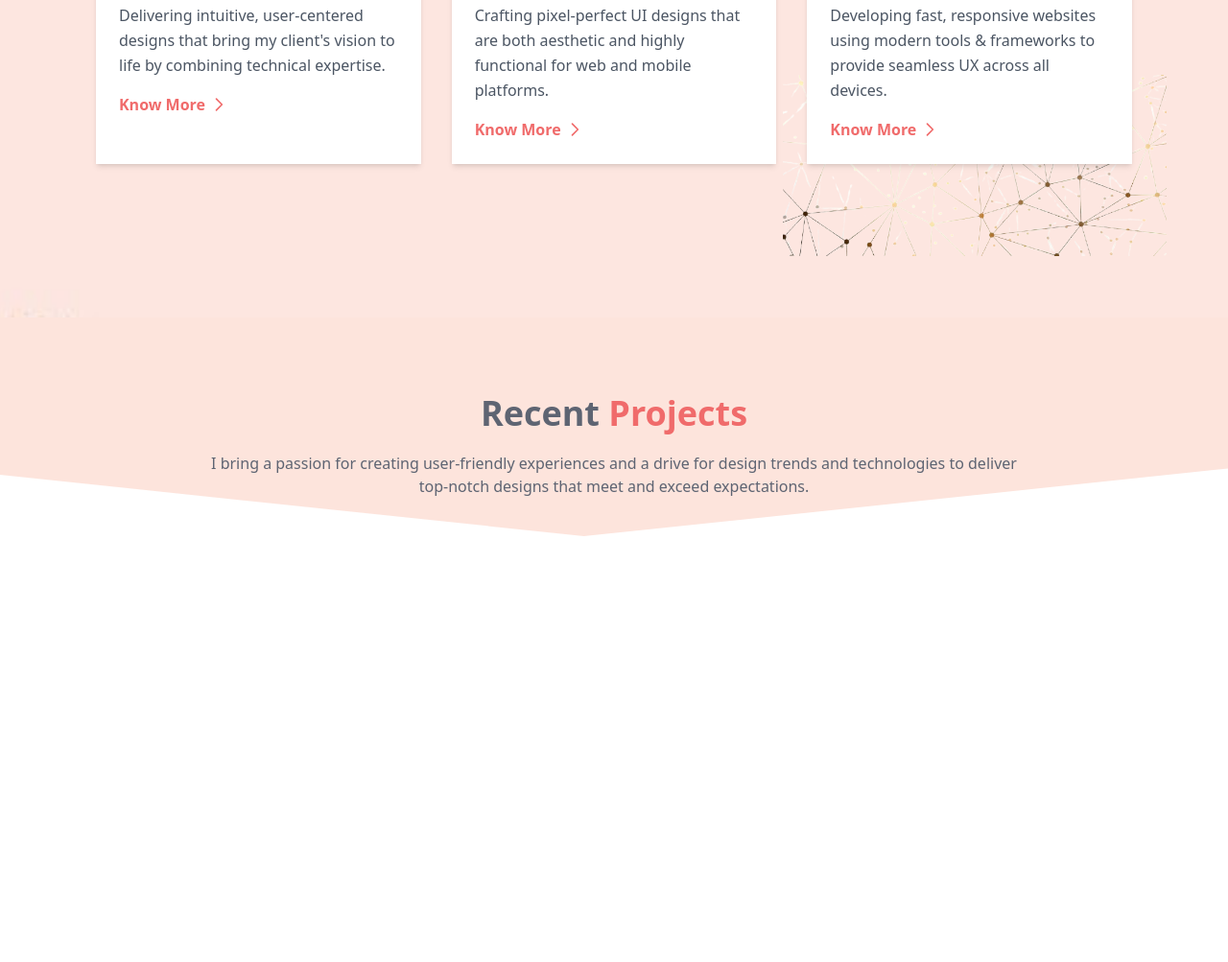
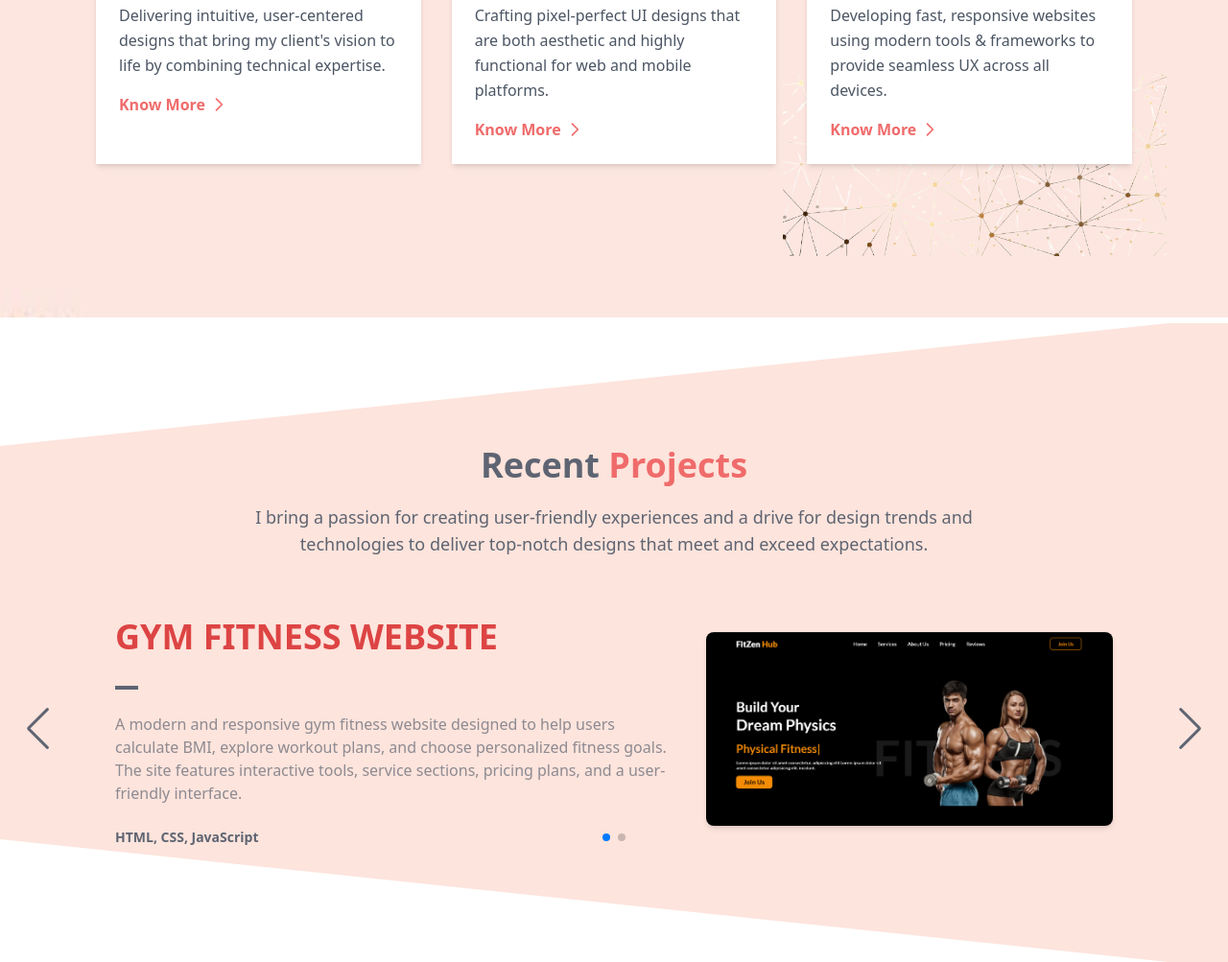
Before and after one commit to akshita03par/portfolio_website, a website: page index.html in a window 1280 px wide. Shown: the part 1269-2272 px from the top of the page at 96% size. Before the commit the page ends 1892 px from the top, so only its background shows below. Drawn offline with nearby package versions, Linux system fonts and the light colour scheme.

Commit message:
project section complete

```diff
--- a/app.js
+++ b/app.js
@@ -5,3 +5,35 @@
  menuBtn.addEventListener("click", () => {
    mobileMenu.classList.toggle("hidden");
  });
+
+// Typed text animation
+
+var typeData = new Typed(".role", {
+  strings: [
+    "Full Stack Developer",
+    "Web Developer",
+    "UI-UX Designer",
+    "Backend Developer",
+    "Coder",
+  ],
+  loop: true,
+  typeSpeed: 100,
+  backSpeed: 80,
+  backDelay: 1000,
+});
+
+ // swiper
+
+  const swiper = new Swiper(".mySwiper", {
+    slidesPerView: 1,
+    spaceBetween: 30,
+    loop: true,
+    pagination: {
+      el: ".swiper-pagination",
+      clickable: true,
+    },
+    navigation: {
+      nextEl: ".swiper-button-next",
+      prevEl: ".swiper-button-prev",
+    },
+  });
--- a/index.html
+++ b/index.html
@@ -11,6 +11,11 @@
       integrity="sha512-Kc323vGBEqzTmouAECnVceyQqyqdsSiqLQISBL29aUW4U/M7pSPA/gEUZQqv1cwx4OnYxTxve5UMg5GT6L4JJg=="
       crossorigin="anonymous"
       referrerpolicy="no-referrer"
+    />
+    <script src="https://cdn.tailwindcss.com"></script>
+    <link
+      rel="stylesheet"
+      href="https://cdn.jsdelivr.net/npm/swiper@11/swiper-bundle.min.css"
     />
   </head>
 
@@ -295,22 +300,25 @@
 
       <!-- project-section -->
 
-      <div class="relative overflow-hidden">
+      <div class="relative overflow-hidden bg-white mt-1.5">
         <!-- Top Tilt -->
-        <!-- <div class="absolute top-0 left-0 w-full h-32 bg-white transform -skew-y-6 origin-top-left"></div> -->
+        <div
+          class="absolute top-0 left-0 w-full h-32 bg-white transform -skew-y-6 origin-top-left z-20"
+        ></div>
 
         <!-- Slanted Background -->
         <div
-          class="absolute inset-0 bg-[#fde4dc] transform -skew-y-6 origin-top-left"
+          class="absolute inset-0 bg-[#fde4dc] transform -skew-y-6 origin-top-left min-h-[1800px] lg:min-h-[1600px] z-0"
         ></div>
 
         <!-- Content Above Background -->
-        <div class="relative z-10 px-4 py-20">
+        <div class="relative z-10 px-4 pb-10 pt-32">
           <div class="text-center">
             <h3 class="text-4xl text-[#5e6472] font-bold mb-5">
               Recent <span class="text-[#f06b6b]">Projects</span>
             </h3>
-            <p class="mb-6 md:w-3/4 md:px-12 mx-auto text-[#5e6472]">
+
+            <p class="mb-4 md:w-3/4 md:px-12 mx-auto text-[#5e6472] text-lg">
               I bring a passion for creating user-friendly experiences and a
               drive for design trends and technologies to deliver top-notch
               designs that meet and exceed expectations.
@@ -318,9 +326,94 @@
           </div>
         </div>
 
+        <!-- Swiper Start -->
+        <div class="relative z-10 pb-20 mb-10 px-4">
+          <div class="swiper mySwiper">
+            <div class="swiper-wrapper">
+              <!-- Slide 1 -->
+
+              <div class="swiper-slide">
+                <div
+                  class="w-10/12 max-w-[1080px] flex flex-col lg:flex-row justify-between items-center mx-auto gap-10"
+                >
+                  <div class="space-y-6 max-w-xl">
+                    <h2 class="font-bold text-[36px] text-[#dd4444]">
+                      GYM FITNESS WEBSITE
+                    </h2>
+
+                    <div class="w-6 h-1 bg-[#5e6472]"></div>
+
+                    <p class="text-[16px] leading-6 text-[#5e6472] opacity-70">
+                      A modern and responsive gym fitness website designed to
+                      help users calculate BMI, explore workout plans, and
+                      choose personalized fitness goals. The site features
+                      interactive tools, service sections, pricing plans, and a
+                      user-friendly interface.
+                    </p>
+
+                    <div
+                      class="text-sm font-semibold text-[#5e6472] z-50 relative"
+                    >
+                      HTML, CSS, JavaScript
+                    </div>
+                  </div>
+
+                  <div class="relative z-30">
+                    <img
+                      src="./images/gym-fitness-img.png"
+                      alt="Gym Fitness Website"
+                      class="w-full max-w-[580px] rounded-lg shadow-md"
+                    />
+                  </div>
+                </div>
+              </div>
+
+              <!-- Slide 2 -->
+              <div class="swiper-slide">
+                <div
+                  class="w-10/12 max-w-[1080px] flex flex-col lg:flex-row justify-between items-center mx-auto gap-10"
+                >
+                  <div class="space-y-6 max-w-xl">
+                    <h2 class="font-bold text-[36px] text-[#dd4444]">
+                      RAZORPAY CLONE
+                    </h2>
+
+                    <div class="w-6 h-1 bg-[#5e6472]"></div>
+
+                    <p class="text-[16px] leading-6 text-[#5e6472] opacity-70">
+                      A Razorpay clone homepage created using HTML, CSS and
+                      JavaScript. Modern layout, mobile responsiveness, and
+                      clean UI interactions.
+                    </p>
+
+                    <div class="text-sm font-semibold text-gray-600">
+                      HTML, Tailwind CSS
+                    </div>
+                  </div>
+
+                  <div class="relative z-30">
+                    <img
+                      src="./images/razorpay-img.png"
+                      alt="Razorpay Clone"
+                      class="w-full max-w-[580px] rounded-lg shadow-md"
+                    />
+                  </div>
+                </div>
+              </div>
+            </div>
+
+            <!-- Arrows -->
+            <div class="swiper-button-next text-[#5e6472]"></div>
+            <div class="swiper-button-prev text-[#5e6472]"></div>
+
+            <!-- Dots -->
+            <div class="swiper-pagination !bottom-0"></div>
+          </div>
+        </div>
+
         <!-- Bottom Tilt -->
         <div
-          class="absolute bottom-0 left-0 w-full h-32 bg-white transform skew-y-6 origin-bottom-left"
+          class="absolute bottom-0 left-0 w-full h-32 bg-white transform skew-y-6 origin-bottom-left z-20"
         ></div>
       </div>
     </div>
@@ -331,24 +424,7 @@
       crossorigin="anonymous"
     ></script>
 
-    <script>
-      // Typed text animation
-
-      var typeData = new Typed(".role", {
-        strings: [
-          "Full Stack Developer",
-          "Web Developer",
-          "UI-UX Designer",
-          "Backend Developer",
-          "Coder",
-        ],
-        loop: true,
-        typeSpeed: 100,
-        backSpeed: 80,
-        backDelay: 1000,
-      });
-    </script>
-
+    <script src="https://cdn.jsdelivr.net/npm/swiper@11/swiper-bundle.min.js"></script>
     <script src="./app.js"></script>
   </body>
 </html>
```
Also changed, not shown: images/gym-fitness-img.png (added), images/razorpay-img.png (added).
